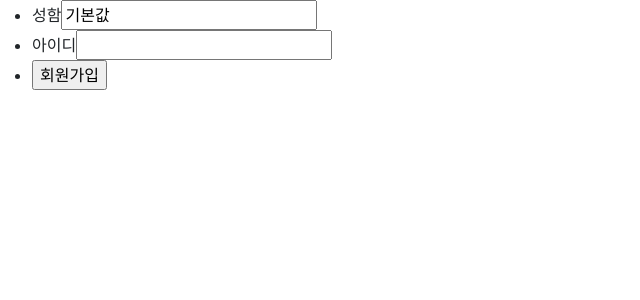
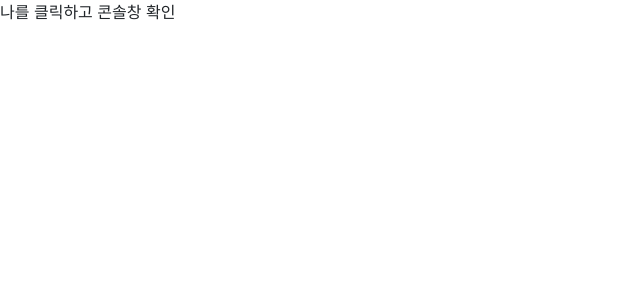
Before and after one commit to srh0820/reactstudy2, a React (Create React App) app: page / in a window 1280 px wide. Shown: the top 300 px of the page, without its empty margins (0-640 px from the left). Built offline with nearby package versions, Linux system fonts and the light colour scheme.

Commit message:
onClick={insetdb}

```diff
--- /dev/null
+++ b/src/Navi.js
@@ -0,0 +1,52 @@
+import React, { useState } from 'react';
+
+const navi = [
+    {
+        "gnbnm": "미션",
+        "gnblink": "misson",
+        "prnum": "대메뉴1",
+        "cateno": "1"
+    },
+    {
+        "gnbnm": "소싱철학",
+        "gnblink": "sourcing",
+        "prnum": "대메뉴1",
+        "cateno": "2"
+    },
+    {
+        "gnbnm": "후기",
+        "gnblink": "review",
+        "prnum": "대메뉴2",
+        "cateno": "1"
+    },
+    {
+        "gnbnm": "혜택",
+        "gnblink": "benefit",
+        "prnum": "대메뉴2",
+        "cateno": "2"
+    },
+];
+
+function Navi() {
+    const [ nav, setnav ] = useState({});
+
+    const insetdb = () => {
+        const updatedData = { ...nav };
+        for (let item of navi) {
+            if (!updatedData[item.prnum]) {
+                updatedData[item.prnum] = [];
+            }
+            updatedData[item.prnum].push(item);
+        }
+        setnav (updatedData);
+    };
+
+    return (
+        <p onClick={insetdb}>
+            나를 클릭하고 콘솔창 확인
+            {console.log(nav)}
+        </p>
+    );
+}
+
+export default Navi;
--- a/src/index.js
+++ b/src/index.js
@@ -2,12 +2,12 @@ import React from 'react';
 import ReactDOM from 'react-dom/client';
 import { BrowserRouter } from 'react-router-dom';
 import 'bootstrap/dist/css/bootstrap.min.css';
-import Form from './Form.js';
+import Navi from './Navi.js'
 import './index.css';
 
 const root = ReactDOM.createRoot(document.getElementById('root'));
 root.render(
   <BrowserRouter>
-    <Form />
+    <Navi />
   </BrowserRouter>
 );
```
